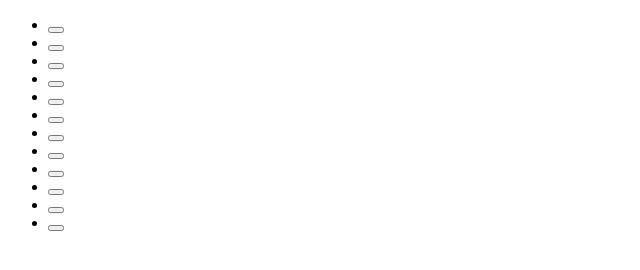
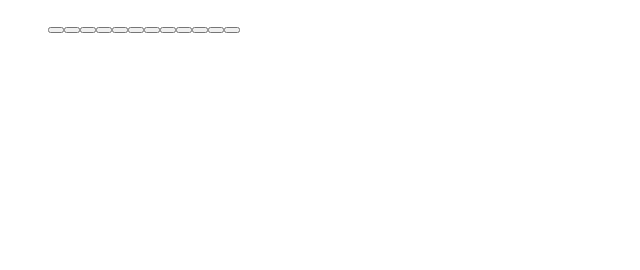
Before and after one commit to 0yato/Algorithems, a plain HTML site: page index.html in a window 1280 px wide. Shown: the whole page, without its empty margins (0-640 px from the left). Drawn offline with Linux system fonts and the light colour scheme.

Commit message:
firstpush

```diff
--- a/index.html
+++ b/index.html
@@ -3,6 +3,7 @@
 <head>
     <meta charset="UTF-8">
     <meta name="viewport" content="width=device-width, initial-scale=1.0">
+    <link rel="stylesheet" href="style.css">
     <title>Algorithems</title>
 </head>
 <body>
--- /dev/null
+++ b/style.css
@@ -0,0 +1,7 @@
+ul{
+    display: flex;
+}
+li{
+    list-style: none;
+
+}
```
